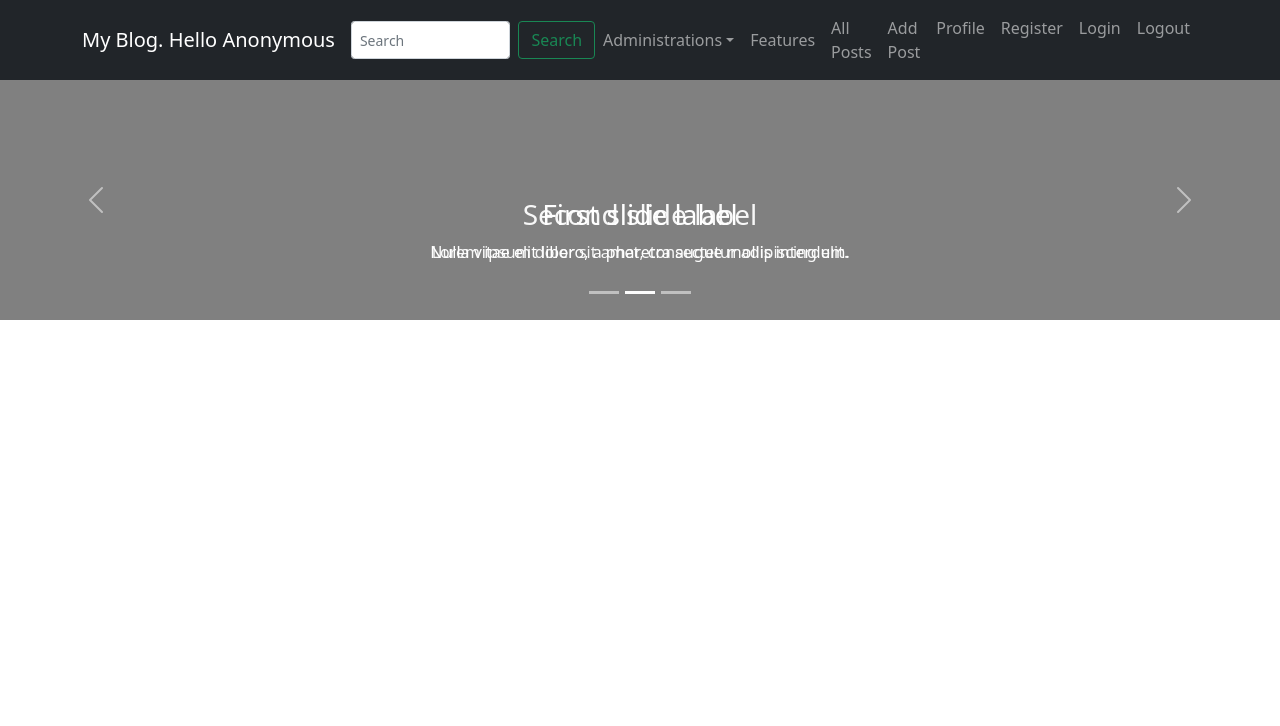
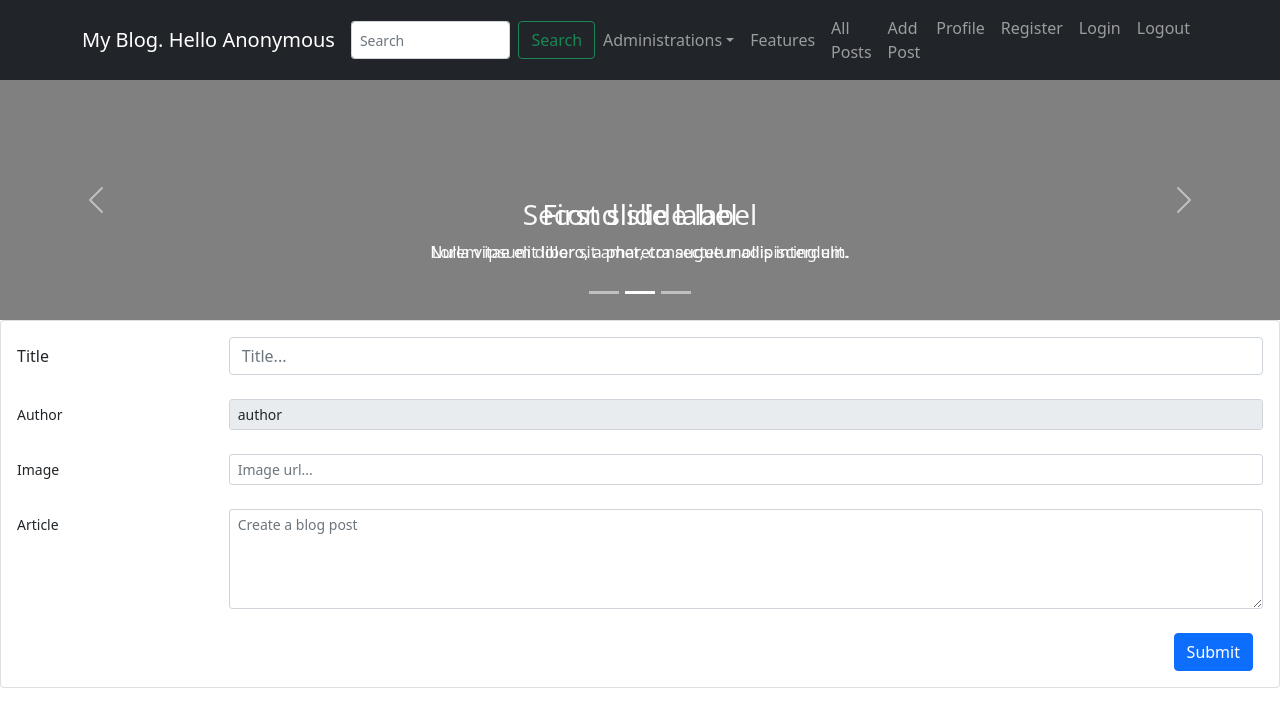
Before and after one commit to georgidocoff/React-My-Blog, a React (Create React App) app: page /post/add in a window 1280 px wide. Shown: the top 726 px of the page. Built offline with nearby package versions, Linux system fonts and the light colour scheme.

Commit message:
implement add post function and article service

```diff
--- a/src/App.js
+++ b/src/App.js
@@ -11,6 +11,7 @@ import Profile from "./components/profile/Profile";
 import Home from "./components/home/Home";
 import Users from "./components/users/Users";
 import Roles from './components/roles/Roles';
+import AddPost from "./components/add-post/AddPost";
 import { UserContext, userContextValues } from "./context/userContext";
 
 function App() {
@@ -27,6 +28,7 @@ function App() {
         <Route path="/profile" element={<Profile />} />
         <Route path="/admin/users" element={<Users />} />
         <Route path="/admin/roles" element={<Roles />} />
+        <Route path="/post/add" element={<AddPost />} />
       </Routes>
     </div>
     </UserContext.Provider>
--- /dev/null
+++ b/src/components/add-post/AddPost.css
@@ -0,0 +1,4 @@
+.addPostSubmitButton{
+    float: right;
+    margin-right: 10px;
+}
--- /dev/null
+++ b/src/components/add-post/AddPost.js
@@ -0,0 +1,109 @@
+import { useState } from "react";
+import { useNavigate } from "react-router-dom";
+import { Card, Form, Button, Col, Row, FormControl } from "react-bootstrap";
+
+import "./AddPost.css";
+
+import { create } from "../../services/articlesService";
+import { isAuth } from "../../services/authService";
+
+function AddPost() {
+  const [article, setArticle] = useState({
+    title: "",
+    imageUrl: "",
+    description: "",
+  });
+
+  const navigate = useNavigate();
+
+  const onAddPostChangeHandler = (e) => {
+    const value = e.target.value;
+    //console.log(value);
+    setArticle({
+      ...article,
+      [e.target.name]: value,
+    });
+  };
+
+  const onSubmitHandler = (e) => {
+    e.preventDefault();
+
+    create({article}).then((res) => {
+      //console.log(res);
+
+      navigate("/");
+    });
+  };
+
+  return (
+    <Card body>
+      <Form onSubmit={onSubmitHandler}>
+        <Row>
+          <Form.Label column lg={2}>
+            Title
+          </Form.Label>
+          <Col>
+            <Form.Control
+              type="text"
+              name="title"
+              onChange={onAddPostChangeHandler}
+              placeholder="Title..."
+            />
+          </Col>
+        </Row>
+        <br />
+        <Row>
+          <Form.Label column="sm" lg={2}>
+            Author
+          </Form.Label>
+          <Col>
+            <Form.Control
+              disabled
+              size="sm"
+              defaultValue={"author"}
+              type="text"
+              placeholder="Author..."
+            />
+          </Col>
+        </Row>
+        <br />
+        <Row>
+          <Form.Label column="sm" lg={2}>
+            Image
+          </Form.Label>
+          <Col>
+            <Form.Control
+              size="sm"
+              type="text"
+              name="imageUrl"
+              onChange={onAddPostChangeHandler}
+              placeholder="Image url..."
+            />
+          </Col>
+        </Row>
+        <br />
+        <Row>
+          <Form.Label column="sm" lg={2}>
+            Article
+          </Form.Label>
+          <Col>
+            <Form.Control
+              size="sm"
+              as="textarea"
+              name="description"
+              onChange={onAddPostChangeHandler}
+              placeholder="Create a blog post"
+              style={{ height: "100px" }}
+            />
+          </Col>
+        </Row>
+        <br />
+        <Button className="addPostSubmitButton" variant="primary" type="submit">
+          Submit
+        </Button>
+      </Form>
+    </Card>
+  );
+}
+
+export default AddPost;
--- /dev/null
+++ b/src/services/articlesService.js
@@ -0,0 +1,63 @@
+import * as cookiesService from '../services/cookiesService';
+import { REACT_APP_API_BASE_URL, Default_Tenant_Id, Default_Url_Search_By_Create_Time_Desc_Last_Three } from '../shared/constants';
+
+export const create = async (articleData)=>{
+
+    let jsonBody = JSON.stringify({...articleData.article});
+    //console.log(jsonBody);
+
+
+    let res = await fetch(`${REACT_APP_API_BASE_URL}/api/services/app/Articles/Create`,{
+        method: 'POST',
+        headers: {
+            'content-type': 'application/json',
+            'Authorization': cookiesService.GetToken(),
+            'Abp.TenantId': Default_Tenant_Id,
+        },
+        body:jsonBody,
+    });
+
+    let jsonResult = await res.json();
+
+    if (res.ok) {
+        return jsonResult;
+    } else {
+        throw jsonResult.message;
+    }
+}
+
+export const getAll = async () =>{
+    let res = await fetch(`${REACT_APP_API_BASE_URL}/api/services/app/Articles/GetAll`, {
+        headers: {
+            'content-type': 'application/json',
+            'Authorization': cookiesService.GetToken(),
+            'Abp.TenantId': Default_Tenant_Id,
+        }
+    });
+
+    let jsonResult = await res.json();
+   // console.log(jsonResult.result);
+    if (res.ok) {
+        return jsonResult;
+    } else {
+        throw jsonResult.message;
+    }
+}
+
+export const getThree = async () =>{
+    let res = await fetch(`${REACT_APP_API_BASE_URL}${Default_Url_Search_By_Create_Time_Desc_Last_Three}`, {
+        headers: {
+            'content-type': 'application/json',
+            'Authorization': cookiesService.GetToken(),
+            'Abp.TenantId': Default_Tenant_Id,
+        }
+    });
+
+    let jsonResult = await res.json();
+   // console.log(jsonResult.result);
+    if (res.ok) {
+        return jsonResult;
+    } else {
+        throw jsonResult.message;
+    }
+}
--- a/src/shared/constants.js
+++ b/src/shared/constants.js
@@ -1,4 +1,4 @@
-export const REACT_APP_API_BASE_URL = 'https://localhost:44311';
+export const REACT_APP_API_BASE_URL = 'https://api-my-blog.uidevices.eu';
 
 export const Default_Tenant_Id ='1';
 
@@ -9,3 +9,5 @@ export const Default_User_Role = 'USER';
 export const Default_Admin_Role = 'Admin';
 
 export const Default_User_Activity = false;
+
+export const Default_Url_Search_By_Create_Time_Desc_Last_Three = '/api/services/app/Articles/GetAll?Sorting=creationTime%20desc&MaxResultCount=3'
```
